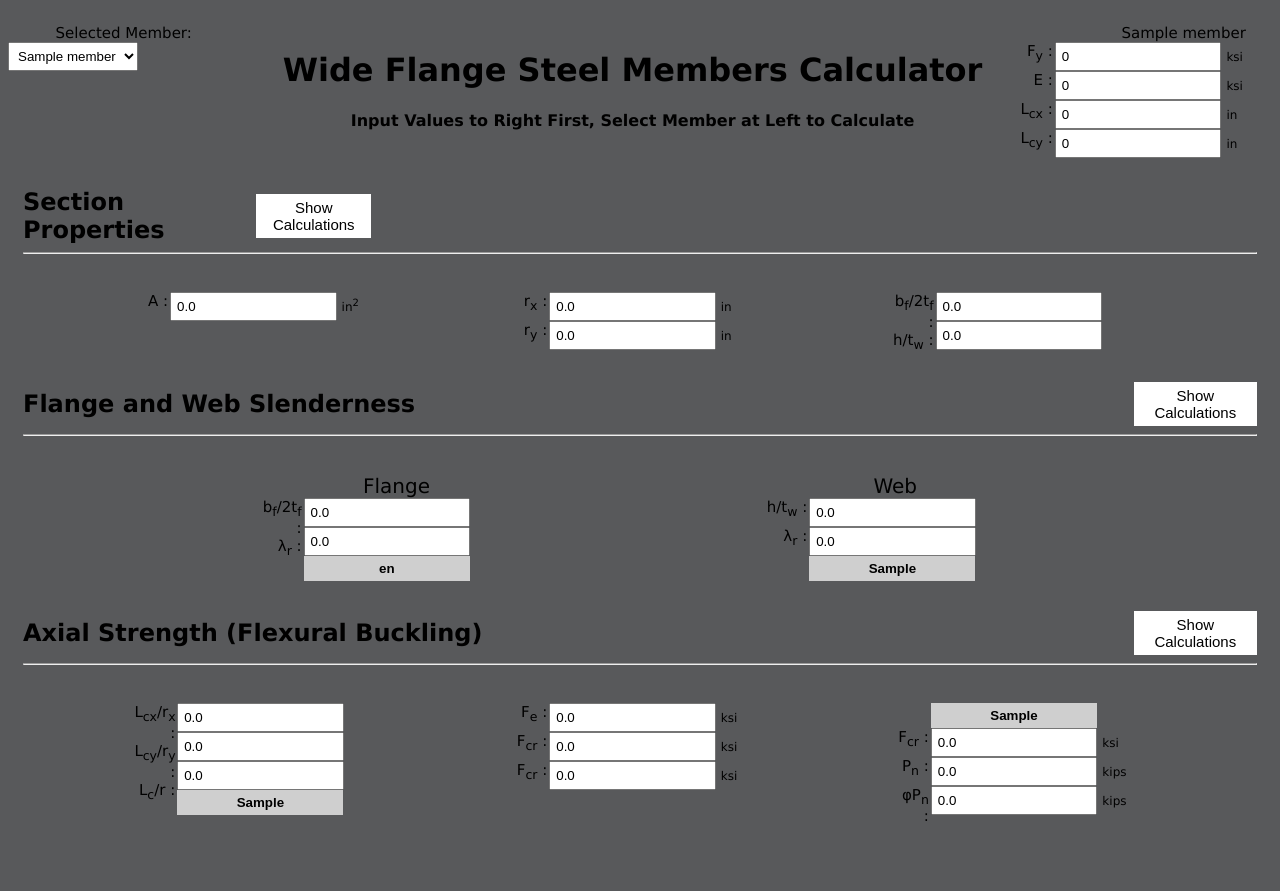
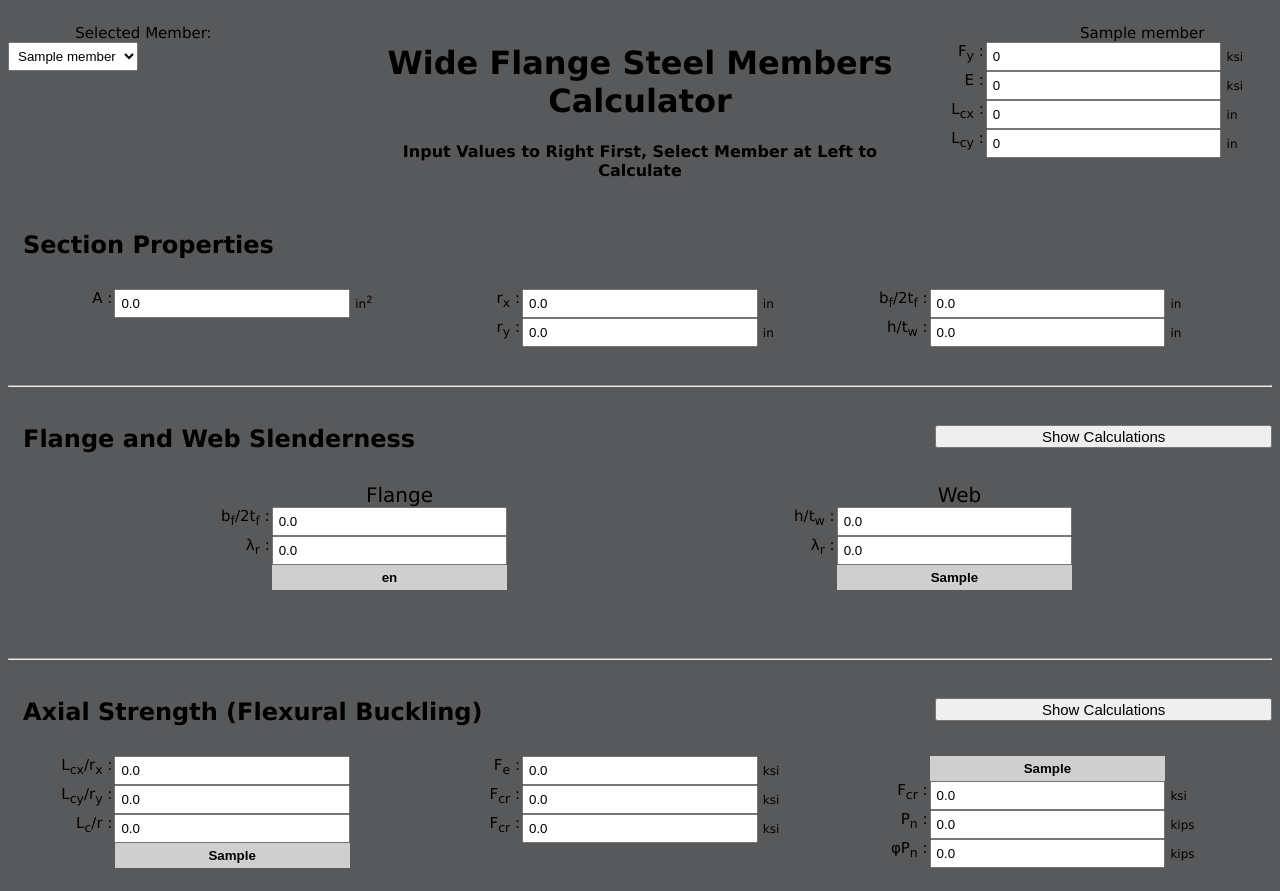
Before and after one commit to Ajonymous03/steelMemberWebsite, a Flask app: template website/templates/responsive_base.html in a window 1280 px wide. Before the commit the page ends 821 px from the top, so only its background shows below. Run offline with Flask 3, Linux system fonts and the light colour scheme; the template is opened without the code that fills it: most values are stand-ins (such as "Sample title", 1, 10 or a date in 2020).

Commit message:
Add files via upload

```diff
--- a/website/static/responsive_design.css
+++ b/website/static/responsive_design.css
@@ -17,6 +17,7 @@ body {
   padding: 15px;
   text-align: center;
   margin: auto;
+
 }
 
 .header2 {
@@ -27,6 +28,10 @@ body {
 
 .row-header {
   padding: 15px;
+}
+
+.section-header {
+  margin: 0;
 }
 
 [class*="col-"] {
@@ -45,6 +50,7 @@ select {
 
 .unit {
   font-size: 12px;
+  width: 5%;
 }
 
 .row::after {
@@ -56,11 +62,7 @@ select {
 .row {
   flex-wrap: wrap;
   display: flex;
-}
-
-.header-with-button {
-  display: flex;
-  align-items: center;
+  margin-right: -15px;
 }
 
 /* Label Formatting */
@@ -96,45 +98,17 @@ label:not(.div_flange, .div_web, .unit) {
   visibility: hidden;
 }
 
-.A-label {
+.bfh-label,
+.flange-label,
+.web-label, .user_input-label,
+.rxry-label,
+.F-label, .A-label, .buckling-label, .L-label {
   text-align: right;
   float: left;
   clear: left;
-  width: 15%;
+  width: 35%;
   padding-right: 2px;
-}
-
-.user_input-label,
-.rxry-label,
-.F-label {
-  text-align: right;
-  float: left;
-  clear: left;
-  width: 15%;
-  padding-right: 2px;
-}
-
-.bfh-label,
-.flange-label,
-.web-label,
-.L-label {
-  text-align: right;
-  float: left;
-  clear: left;
-  width: 18%;
-  padding-right: 2px;
-}
-
-.buckling-label {
-  text-align: right;
-  float: left;
-  clear: left;
-  width: 16%;
-  padding-right: 2px;
-}
-
-.section-header {
-  margin: 0;
+  margin-left: -20%;
 }
 
 /* Input Formatting */
@@ -162,21 +136,6 @@ input:not(
 
 /* Button Formatting */
 
-.show-section,
-.show-flange-web,
-.show-axial {
-  margin-left: auto;
-  border: none;
-  color: black;
-  background-color: white;
-  text-align: center;
-  font-size: 15px;
-  cursor: pointer;
-  padding: 5px;
-  width: 10%;
-  justify-content: center;
-}
-
 .row-button {
   display: flex;
   justify-content: center;
@@ -185,32 +144,33 @@ input:not(
 
 /* Hidden Popup Formatting */
 
-.section-popup,
-.section-popup-text {
-  visibility: hidden;
+.show-section, .show-flange-web, .show-axial {
+  cursor: pointer;
   width: 100%;
-  background-color: orange;
-  height: 0px;
+  text-align: center;
+  font-size: 15px;
 }
 
-.section-popup .show {
-  visibility: visible;
-  height: 50px;
-}
-
-.active,
-.show-section:hover {
+.active, .show-section:hover, .show-flange-web:hover, .show-axial:hover {
   background-color: #555;
 }
 
-.content {
-  padding: 0 18px;
-  max-height: 0;
+.section-collapse, .flange-web-collapse, .axial-collapse {
+  display:none;
   overflow: hidden;
-  transition: max-height 0.2s ease-out;
-  background-color: #f1f1f1;
 }
 
+.section-collapse-text, .flange-web-collapse-text, .axial-collapse-text {
+  margin: 10px 15px;
+}
+
+.align {
+  justify-content: center;
+}
+
+.margin {
+  padding: 10px 10px;
+}
 /* Specifying Column Width */
 
 .col-1 {
@@ -218,7 +178,7 @@ input:not(
 }
 
 .col-2 {
-  width: 20%;
+  width: 27.5%;
 }
 
 .col-3 {
@@ -233,10 +193,38 @@ input:not(
   width: 100%;
 }
 
+.col-6 {
+  width: 72.5%;
+}
+
+.col-7 {
+  width: 16.67%;
+}
+
+.col-8 {
+  width: 4.37%;
+}
+
+.col-9 {
+  width: 45%;
+}
+
+.col-10 {
+  width: 25%;
+}
+
+.col-11 {
+  width: 50%;
+}
+
 /* Specifying Media Width */
 
 @media only screen and (max-width: 768px) {
   [class*="col-"] {
     width: 100%;
   }
+
+  .header2 {
+    text-align: center;
+  }
 }
--- a/website/templates/responsive_base.html
+++ b/website/templates/responsive_base.html
@@ -48,7 +48,7 @@
           }
         </script>
 
-        <div class="header1 col-4">
+        <div class="header1 col-9">
           <h1>Wide Flange Steel Members Calculator</h1>
           <h4>
             Input Values to Right First, Select Member at Left to Calculate
@@ -100,23 +100,11 @@
 
       <div class="row">
         <div class="header2 col-5 space">
-          <div class="header-with-button">
-            <h2 class="section-header">Section Properties</h2>
-            <button id="show-section" class="show-section" type="button">
-              Show Calculations
-            </button>
-            <div class="content">
-              <p>
-                Working on the expanding text boxes, looking for a way to move
-                this down so it expands below the horizontal line
-              </p>
-            </div>
-          </div>
-          <hr />
+          <h2 class="section-header">Section Properties</h2>
         </div>
       </div>
       <div class="row">
-        <div class="col-1"></div>
+        <div class="col-8"></div>
         <div class="col-2">
           <label class="A-label" for="A">A : </label>
           <input
@@ -128,7 +116,7 @@
           />
           <label class="unit" type="text">in<sup>2</sup></label>
         </div>
-        <div class="col-1"></div>
+        <div class="col-8"></div>
         <div class="col-2">
           <label class="rxry-label" for="rx">r<sub>x</sub> : </label>
           <input
@@ -150,7 +138,7 @@
           />
           <label class="unit" type="text">in</label>
         </div>
-        <div class="col-1"></div>
+        <div class="col-8"></div>
         <div class="col-2">
           <label class="bfh-label" for="bf2tf"
             >b<sub>f</sub>/2t<sub>f</sub> :
@@ -162,6 +150,8 @@
             value="{{'%.1f'%(bf2tf)}}"
             readonly
           />
+          <label class="unit" type="text">in</label>
+
           <br />
 
           <label class="bfh-label" for="htw">h/t<sub>w</sub> : </label>
@@ -172,22 +162,46 @@
             value="{{'%.1f'%(htw)}}"
             readonly
           />
+          <label class="unit" type="text">in</label>
         </div>
-        <div class="col-1"></div>
+        <div class="col-8"></div>
       </div>
       <div class="row">
-        <div class="header2 col-5 space">
-          <div class="header-with-button">
-            <h2 class="section-header">Flange and Web Slenderness</h2>
-            <button id="show-flange-web" class="show-flange-web">
-              Show Calculations
-            </button>
-          </div>
+        <div class="col-5">
           <hr />
         </div>
       </div>
       <div class="row">
-        <div class="col-2"></div>
+        <div class="header2 col-6 space">
+          <h2 class="section-header">Flange and Web Slenderness</h2>
+        </div>
+        <div class="col-2">
+          <button class="show-flange-web" id="show-flange-web" type="button">
+            Show Calculations
+          </button>
+        </div>
+      </div>
+      <div class="row flange-web-collapse" id="flange-web-collapse">
+        <div class="col-11 margin align">
+          <img src="https://latex.codecogs.com/png.image?\inline&space;\dpi{300}\lambda&space;_{r}=0.56\sqrt{\frac{E}{F_{y}}}" title="\lambda _{r}=0.56\sqrt{\frac{E}{F_{y}}}" />
+        </div>
+        <div class="col-11">
+        </div>
+      </div>
+      <script>
+        document
+          .getElementById("show-flange-web")
+          .addEventListener("click", () => {
+            text = document.getElementById("flange-web-collapse");
+            if (text.style.display === "flex") {
+              text.style.display = "none";
+            } else {
+              text.style.display = "flex";
+            }
+          });
+      </script>
+      <div class="row">
+        <div class="col-7"></div>
         <div class="col-2">
           <label class="space div_flange">Flange</label> <br />
           <label class="flange-label" for="bf2tf"
@@ -219,7 +233,7 @@
             readonly
           />
         </div>
-        <div class="col-2"></div>
+        <div class="col-7"></div>
         <div class="col-2">
           <label class="space div_web">Web</label>
           <br />
@@ -252,21 +266,46 @@
             readonly
           />
         </div>
-        <div class="col-2"></div>
+        <div class="col-7"></div>
       </div>
       <div class="row">
-        <div class="header2 col-5 space">
-          <div class="header-with-button">
-            <h2 class="section-header">Axial Strength (Flexural Buckling)</h2>
-            <button id="show-axial" class="show-axial">
-              Show Calculations
-            </button>
-          </div>
+        <div class="col-5">
           <hr />
         </div>
       </div>
       <div class="row">
-        <div class="col-1"></div>
+        <div class="header2 col-6 space">
+          <div class="header">
+            <h2 class="section-header">Axial Strength (Flexural Buckling)</h2>
+          </div>
+        </div>
+        <div class="col-2">
+          <button class="show-axial" id="show-axial" type="button">
+            Show Calculations
+          </button>
+        </div>
+      </div>
+      <div class="row axial-collapse" id="axial-collapse">
+        <p class="axial-collapse-text">
+          Some placeholder content for the collapse component. This panel is
+          hidden by default but revealed when the user activates the relevant
+          trigger.
+        </p>
+        <script>
+          document
+            .getElementById("show-axial")
+            .addEventListener("click", () => {
+              text = document.getElementById("axial-collapse");
+              if (text.style.display === "flex") {
+                text.style.display = "none";
+              } else {
+                text.style.display = "flex";
+              }
+            });
+        </script>
+      </div>
+      <div class="row">
+        <div class="col-8"></div>
         <div class="col-2">
           <label class="L-label" for="Lcxrx"
             >L<sub>cx</sub>/r<sub>x</sub> :
@@ -308,7 +347,7 @@
             readonly
           />
         </div>
-        <div class="col-1"></div>
+        <div class="col-8"></div>
         <div class="col-2">
           <label class="F-label" for="Fe">F<sub>e</sub> : </label>
           <input
@@ -338,7 +377,7 @@
           />
           <label class="unit">ksi</label>
         </div>
-        <div class="col-1"></div>
+        <div class="col-8"></div>
         <div class="col-2">
           <label class="buckling-label blank" for="buckling_elasticity"
             >1</label
@@ -381,24 +420,8 @@
           />
           <label class="unit">kips</label>
         </div>
-        <div class="col-1"></div>
+        <div class="col-8"></div>
       </div>
     </form>
   </body>
-  <script>
-    var coll = document.getElementsByClassName("show-section");
-    var i;
-
-    for (i = 0; i < coll.length; i++) {
-      coll[i].addEventListener("click", function () {
-        this.classList.toggle("active");
-        var content = this.nextElementSibling;
-        if (content.style.maxHeight) {
-          content.style.maxHeight = null;
-        } else {
-          content.style.maxHeight = content.scrollHeight + "px";
-        }
-      });
-    }
-  </script>
 </html>
```
Also changed, not shown: website/bf2tfEquation.png (added).
